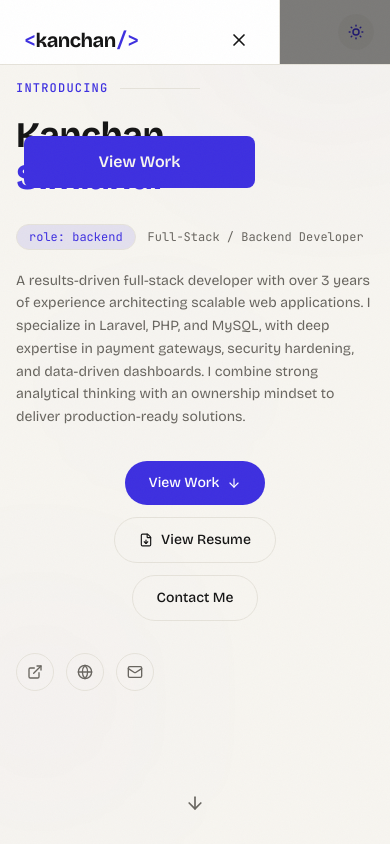
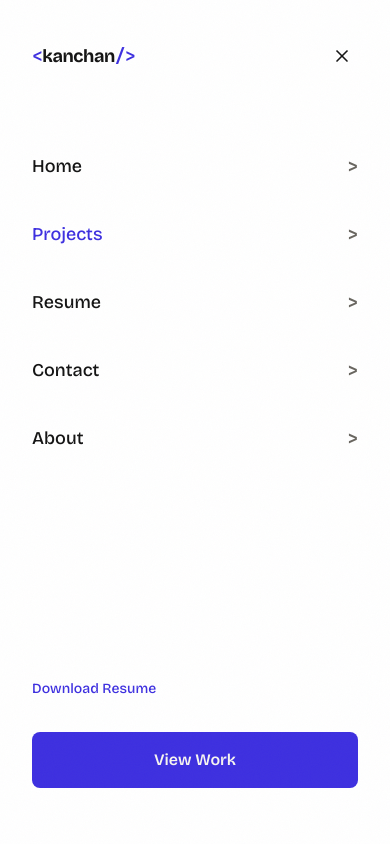
Before and after one commit to simlandikanchan2-sudo/portfolio, a Next.js app: page / in a window 390 px wide. Both pictures are taken after a click on the button 34 px from the left and 32 px from the top of the page. Shown: the top 844 px of the page. Built offline with nearby package versions, Linux system fonts and the light colour scheme.

Commit message:
fix: full-screen mobile sidebar overlay, hide header when menu open

```diff
--- a/src/components/ui/navbar.tsx
+++ b/src/components/ui/navbar.tsx
@@ -2,7 +2,7 @@
 
 import { useState, useEffect } from "react"
 import { motion, AnimatePresence } from "framer-motion"
-import { ChevronRight, X, FileDown } from "lucide-react"
+import { X, FileDown } from "lucide-react"
 import { ThemeToggle } from "./theme-toggle"
 import { navLinks, personalInfo } from "@/lib/resume-data"
 import { cn } from "@/lib/utils"
@@ -19,20 +19,12 @@ const drawerVariants = {
   },
 }
 
-const backdropVariants = {
-  hidden: { opacity: 0 },
-  visible: { opacity: 1 },
-  exit: { opacity: 0 },
-}
-
 const menuOrder = [
   { href: "#hero", label: "Home" },
   { href: "#projects", label: "Projects" },
   { href: "#resume", label: "Resume" },
   { href: "#contact", label: "Contact" },
   { href: "#about", label: "About" },
-  { href: "#experience", label: "Experience" },
-  { href: "#skills", label: "Skills" },
 ]
 
 export function Navbar() {
@@ -81,7 +73,7 @@ export function Navbar() {
     <header
       className={cn(
         "fixed top-0 inset-x-0 z-50 transition-all duration-300",
-        scrolled || mobileOpen
+        scrolled && !mobileOpen
           ? "bg-base/80 backdrop-blur-xl border-b border-border"
           : "bg-transparent"
       )}
@@ -165,33 +157,24 @@ export function Navbar() {
 
       <AnimatePresence>
         {mobileOpen && (
-          <>
           <motion.div
-              key="backdrop"
-              variants={backdropVariants}
-              initial="hidden"
-              animate="visible"
-              exit="exit"
-              transition={{ duration: 0.3 }}
-              className="fixed inset-0 z-40 bg-black/50 md:hidden"
-              onClick={() => setMobileOpen(false)}
-            />
-
-            <motion.aside
             key="drawer"
             variants={drawerVariants}
             initial="hidden"
             animate="visible"
             exit="exit"
-              className="fixed top-0 left-0 z-50 h-full w-[280px] bg-surface border-r border-border md:hidden"
+            className="fixed inset-0 z-50 bg-white dark:bg-surface md:hidden overflow-y-auto"
           >
-              <div className="flex flex-col h-full">
-                <div className="flex items-center justify-between p-6">
-                  <span className="font-sans text-xl font-bold tracking-tight">
+            <div className="flex flex-col min-h-full px-8 py-10">
+              <div className="flex items-center justify-between">
+                <button
+                  onClick={() => window.scrollTo({ top: 0, behavior: "smooth" })}
+                  className="font-sans text-lg font-bold tracking-tight hover:text-accent transition-colors"
+                >
                   <span className="text-accent font-mono">&lt;</span>
                   {personalInfo.name.split(" ")[0].toLowerCase()}
                   <span className="text-accent font-mono">/&gt;</span>
-                  </span>
+                </button>
                 <button
                   onClick={() => setMobileOpen(false)}
                   className="w-8 h-8 flex items-center justify-center rounded-md hover:bg-muted"
@@ -201,8 +184,7 @@ export function Navbar() {
                 </button>
               </div>
 
-                <div className="flex-1 overflow-y-auto px-6 py-4">
-                  <nav className="space-y-1">
+              <nav className="flex-1 pt-16 space-y-2">
                 {menuOrder.map((item) => {
                   const isActive = active === item.href.replace("#", "")
                   return (
@@ -210,42 +192,39 @@ export function Navbar() {
                       key={item.href}
                       onClick={() => handleNav(item.href)}
                       className={cn(
-                            "w-full flex items-center justify-between py-3 text-base font-medium transition-colors",
+                        "w-full flex items-center justify-between py-4 text-lg font-medium transition-colors",
                         isActive
                           ? "text-accent"
                           : "text-foreground hover:text-accent"
                       )}
                     >
                       <span>{item.label}</span>
-                          <ChevronRight className="w-4 h-4 text-muted-foreground" />
+                      <span className="text-muted-foreground text-xl leading-none">&gt;</span>
                     </button>
                   )
                 })}
               </nav>
 
-                  <div className="mt-8">
+              <div className="pt-8">
                 <a
                   href="/resume.pdf"
                   download
-                      className="inline-flex items-center gap-2 text-sm font-medium text-accent hover:underline"
+                  className="text-sm font-medium text-accent hover:underline"
                 >
-                      <FileDown className="w-4 h-4" />
                   Download Resume
                 </a>
               </div>
-                </div>
 
-                <div className="p-6">
+              <div className="pt-8 pb-4">
                 <button
-                    onClick={() => handleNav("#experience")}
-                    className="w-full px-6 py-3.5 rounded-lg bg-accent text-accent-foreground text-base font-semibold hover:opacity-90 transition-all"
+                  onClick={() => handleNav("#projects")}
+                  className="w-full py-4 rounded-lg bg-accent text-accent-foreground text-base font-semibold hover:opacity-90 transition-all"
                 >
                   View Work
                 </button>
               </div>
             </div>
-            </motion.aside>
-          </>
+          </motion.div>
         )}
       </AnimatePresence>
     </header>
```
Also changed, not shown: 1 other file (tests, documents, lock files or other folders). Lines whose indentation alone changed are shown as unchanged.
